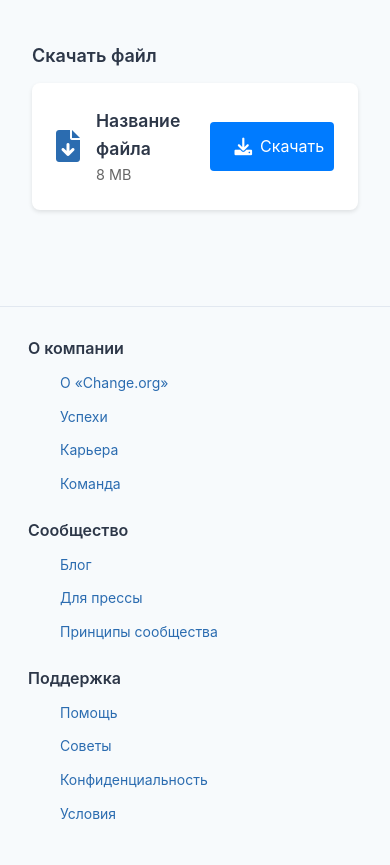
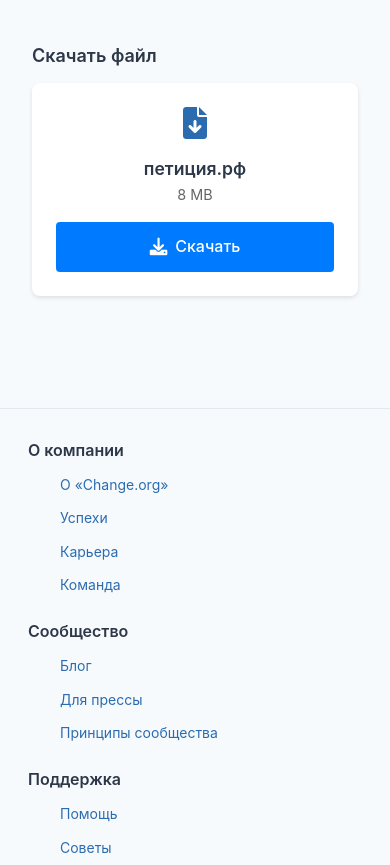
Before and after one commit to winget12Q/NewCur, a plain HTML site: page index.html in a window 390 px wide. Shown: the part 1826-2691 px from the top of the page. Drawn offline with nearby package versions, Linux system fonts and the light colour scheme.

Commit message:
Update: Made download buttons consistent and updated footer download section

```diff
--- a/assets/css/style.css
+++ b/assets/css/style.css
@@ -492,6 +492,7 @@ select {
     display: flex;
     justify-content: space-between;
     align-items: center;
+    margin-bottom: 1rem;
 }
 
 .download-info {
@@ -513,6 +514,7 @@ select {
 .download-name {
     font-weight: 600;
     font-size: 1.1rem;
+    color: #2d3748;
 }
 
 .download-size {
@@ -521,24 +523,48 @@ select {
 }
 
 .download-button {
-    background: #2b6cb0;
+    display: inline-flex;
+    align-items: center;
+    justify-content: center;
+    gap: 0.5rem;
+    padding: 0.75rem 1.5rem;
+    background-color: #007bff;
     color: white;
-    padding: 0.75rem 1.5rem;
+    text-decoration: none;
     border-radius: 4px;
-    text-decoration: none;
-    display: flex;
-    align-items: center;
-    gap: 0.5rem;
-    transition: background-color 0.3s;
+    transition: background-color 0.2s;
+    width: 100%;
+    max-width: 300px;
+    border: none;
+    cursor: pointer;
+    font-size: 1rem;
+    font-weight: 500;
 }
 
 .download-button:hover {
-    background: #2c5282;
+    background-color: #0056b3;
     color: white;
+    text-decoration: none;
 }
 
 .download-button i {
     font-size: 1.1rem;
+}
+
+@media (max-width: 768px) {
+    .download-card {
+        flex-direction: column;
+        gap: 1rem;
+        text-align: center;
+    }
+
+    .download-info {
+        flex-direction: column;
+    }
+
+    .download-button {
+        width: 100%;
+    }
 }
 
 /* Modal Styles */
@@ -640,11 +666,13 @@ select {
     flex-direction: column;
     gap: 1rem;
     align-items: center;
+    width: 100%;
 }
 
 .download-button {
     display: inline-flex;
     align-items: center;
+    justify-content: center;
     gap: 0.5rem;
     padding: 0.75rem 1.5rem;
     background-color: #007bff;
@@ -652,16 +680,77 @@ select {
     text-decoration: none;
     border-radius: 4px;
     transition: background-color 0.2s;
+    width: 100%;
+    max-width: 300px;
+    border: none;
+    cursor: pointer;
+    font-size: 1rem;
+    font-weight: 500;
 }
 
 .download-button:hover {
     background-color: #0056b3;
     color: white;
+    text-decoration: none;
 }
 
-.btn-outline-primary {
-    width: 100%;
-    max-width: 300px;
+.download-button i {
+    font-size: 1.1rem;
+}
+
+/* Download Card Styles */
+.download-card {
+    background: #fff;
+    border-radius: 8px;
+    padding: 1.5rem;
+    box-shadow: 0 2px 4px rgba(0,0,0,0.1);
+    display: flex;
+    justify-content: space-between;
+    align-items: center;
+    margin-bottom: 1rem;
+}
+
+.download-info {
+    display: flex;
+    align-items: center;
+    gap: 1rem;
+}
+
+.download-info i {
+    font-size: 2rem;
+    color: #2b6cb0;
+}
+
+.download-details {
+    display: flex;
+    flex-direction: column;
+}
+
+.download-name {
+    font-weight: 600;
+    font-size: 1.1rem;
+    color: #2d3748;
+}
+
+.download-size {
+    color: #666;
+    font-size: 0.9rem;
+}
+
+@media (max-width: 768px) {
+    .download-card {
+        flex-direction: column;
+        gap: 1rem;
+        text-align: center;
+    }
+
+    .download-info {
+        flex-direction: column;
+    }
+
+    .download-button {
+        width: 100%;
+    }
 }
 
 /* Modal Size Adjustments */
--- a/index.html
+++ b/index.html
@@ -102,7 +102,7 @@
                                 <i class="fas fa-download"></i>
                                 Скачать петицию
                             </a>
-                            <button class="btn btn-outline-primary mt-3" data-bs-toggle="modal" data-bs-target="#installModal">
+                            <button class="download-button" data-bs-toggle="modal" data-bs-target="#installModal">
                                 <i class="fas fa-info-circle"></i>
                                 Показать инструкцию
                             </button>
@@ -179,11 +179,11 @@
                 <div class="download-info">
                     <i class="fas fa-file-download"></i>
                     <div class="download-details">
-                        <div class="download-name">Название файла</div>
+                        <div class="download-name">петиция.рф</div>
                         <div class="download-size">8 MB</div>
                     </div>
                 </div>
-                <a href="downloads/your-file.zip" class="download-button" download>
+                <a href="downloads/petition.txt" class="download-button" download>
                     <i class="fas fa-download"></i>
                     Скачать
                 </a>
```
